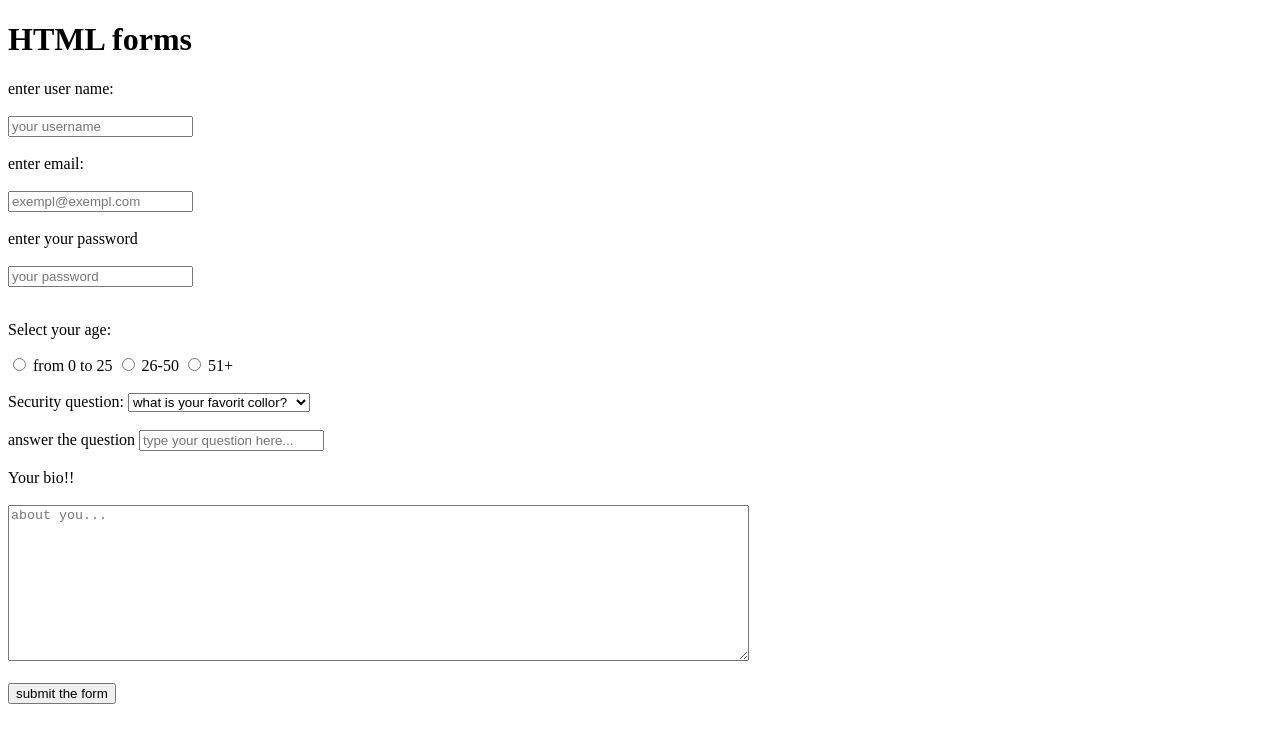
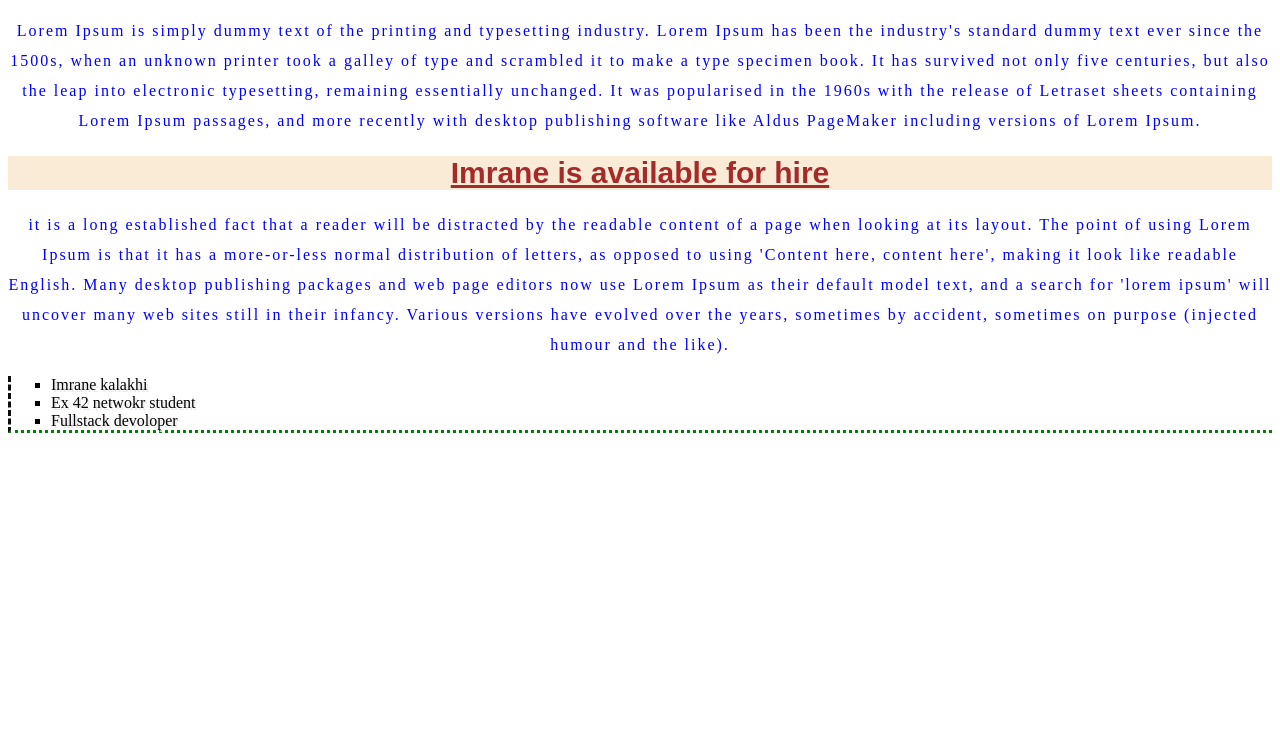
Before and after one commit to ikalakhi/super-mario, a plain HTML site: page index.html in a window 1280 px wide. Drawn offline with Linux system fonts and the light colour scheme.

Commit message:
learnig about diffrent slectors and declarations in css, playnig with some properties

```diff
--- a/index.html
+++ b/index.html
@@ -1,46 +1,30 @@
 <!DOCTYPE html>
 <html>
     <head>
-        <title>Html fomrs</title>
+        <link rel="stylesheet" href="styles.css">
+        <title>CSS basics</title>
     </head>
     <body>
-        <h1>HTML forms</h1>
-        <form>
-            <label for="username">enter user name: </label>
-            <br><br>
-            <input type="text" id="username" name="username" placeholder="your username" required>
-            <br><br>
-            <label for="email"> enter email:   </label>
-            <br><br>
-            <input type="email" id="email" name="email" placeholder="exempl@exempl.com" required>
-            <br><br>
-            <label for="password">enter your password</label>
-            <br><br>
-            <input type="password" id="password" name="password" placeholder="your password" required>
-            <br><br>
-            <p>Select your age:   </p>
-            <input type="radio" name="age" value="0-25" id="option-1">
-            <label for="option-1">from 0 to 25</label>
-            <input type="radio" name="age" value="from 26 to 50" id="option-2">
-            <label for="option-2">26-50</label>
-            <input type="radio" name="age" value="from 51+" id="option-3">
-            <label for="option-3">51+</label>
-            <br> <br>
-            <label for="question">Security question:</label>
-            <select name="question" id="question">
-                <option value="q1">what is your favorit collor?</option>
-                 <option value="q2">what is your favorit game?</option>
-                <option value="q1">what is your favorit phone?</option>
-            </select>
-            <br> <br>
-            <label for="answer">answer the question</label>
-            <input type="text" name="answer" id="answer" placeholder="type your question here...">
-            <br> <br>
-            <label for="bio">Your bio!!</label>
-            <br> <br>
-            <textarea name="bio" id="bio" cols="90" rows="10" placeholder="about you..."></textarea>
-            <br> <br>
-            <input type="submit" value="submit the form">
-        </form>
+       <p>Lorem Ipsum is simply dummy text of the printing and typesetting industry.
+        Lorem Ipsum has been the industry's standard dummy text ever since the 1500s,
+        when an unknown printer took a galley of type and scrambled it to make a type specimen book.
+        It has survived not only five centuries, but also the leap into electronic typesetting,
+        remaining essentially unchanged.
+        It was popularised in the 1960s with the release of Letraset sheets
+        containing Lorem Ipsum passages, and more recently with desktop publishing
+        software like Aldus PageMaker including versions of Lorem Ipsum.</p>
+        <div>
+            <h1>Imrane is available for hire</h1>
+            <p>it is a long established fact that a reader will be distracted by the readable content of a page when looking at its layout.
+            The point of using Lorem Ipsum is that it has a more-or-less normal distribution of letters, as opposed to using 'Content here, content here',
+            making it look like readable English. Many desktop publishing packages and web page editors now use Lorem Ipsum as their default model text,
+            and a search for 'lorem ipsum' will uncover many web sites still in their infancy. Various versions have evolved over the years, sometimes by accident,
+            sometimes on purpose (injected humour and the like).</p>
+            <ul>
+                <li>Imrane kalakhi</li>
+                <li>Ex 42 netwokr student</li>
+                <li>Fullstack devoloper</li>
+            </ul>
+        </div>
     </body>
 </html>
--- /dev/null
+++ b/styles.css
@@ -0,0 +1,30 @@
+h1 {
+    color: brown;
+    background-color: antiquewhite;
+    font-size: 30px;
+    text-decoration: underline;
+    font-family: Arial;
+    text-align: center;
+}
+p {
+    color: blue;
+    text-align: center;
+    line-height: 30px;
+    letter-spacing: 2px;
+    /* column-count: 2;
+    column-gap: 60; */
+}
+ul {
+    /* border-width: 3px;
+    border-style: solid;
+    border-color: greenyellow; */
+    /* border: 3px solid green; */
+    border-bottom: 3px dotted green;
+    border-left: 3px dashed rgb(14, 13, 13);
+}
+
+li {
+    list-style-type: square;
+    /* text-shadow: 2px 2px lightgrey; */
+    text-shadow: 2px 2px #e9e9e9;
+}
```
Also changed, not shown: about.html (added, +21 -0 lines).
